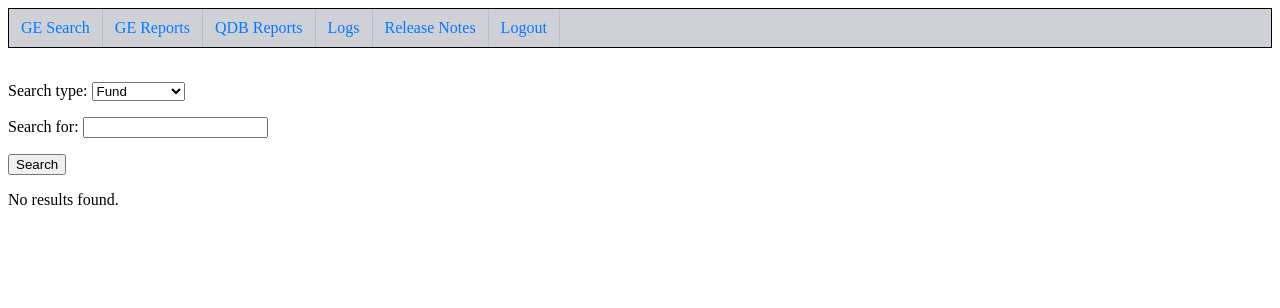
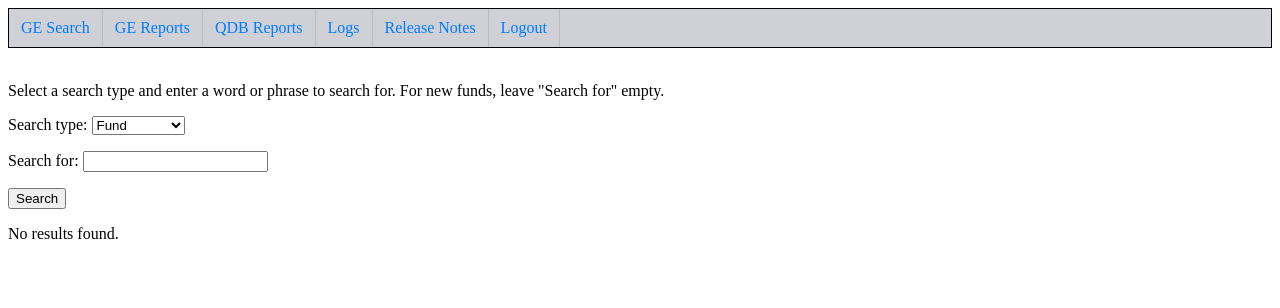
Before and after one commit to UCLALibrary/LBS, a Django app: page /ge/search/ in a window 1280 px wide. Shown: the top 308 px of the page. Run offline with Django 3.2, Linux system fonts and the light colour scheme; a user stored in the database is signed in; parts of the project's set-up code (start-up, migrations or seed data) failed here and were passed over.

Commit message:
Add ability to search for new funds

```diff
--- a/ge/forms.py
+++ b/ge/forms.py
@@ -25,9 +25,11 @@ class LibraryDataSearchForm(forms.Form):
     search_types = [
         ("fund", "Fund"),
         ("keyword", "Title / Notes"),
+        ("unit", "Unit"),
+        ("new_funds", "New Funds"),
     ]
     search_type = forms.ChoiceField(choices=search_types, initial="fund")
-    search_term = forms.CharField(label="Search for")
+    search_term = forms.CharField(label="Search for", required=False)
 
 
 class LibraryDataEditForm(forms.ModelForm):
@@ -44,6 +46,8 @@ class LibraryDataEditForm(forms.ModelForm):
             "notes": forms.Textarea(attrs={"cols": 80, "rows": 2}),
             # Wider single-line text fields
             "fund_title": forms.TextInput(attrs={"size": 80}),
+            # Number field which doesn't need a number widget
+            "original_id": forms.TextInput(),
         }
 
 
--- a/ge/templates/ge/ge_search.html
+++ b/ge/templates/ge/ge_search.html
@@ -10,6 +10,7 @@
 </div>
 {% endif %}
 
+<p>Select a search type and enter a word or phrase to search for.  For new funds, leave "Search for" empty.</p>
 <form id="search" method="post">
     {% csrf_token %}
     {{ form.as_p }}
@@ -17,6 +18,7 @@
 </form>
 
 {% if results %}
+<p>Your search found {{ results|length }} records.</p>
 <hr>
 <table class="search-results">
     <thead>
```
Also changed, not shown: ge/views_utils.py (+19 -8 lines).
